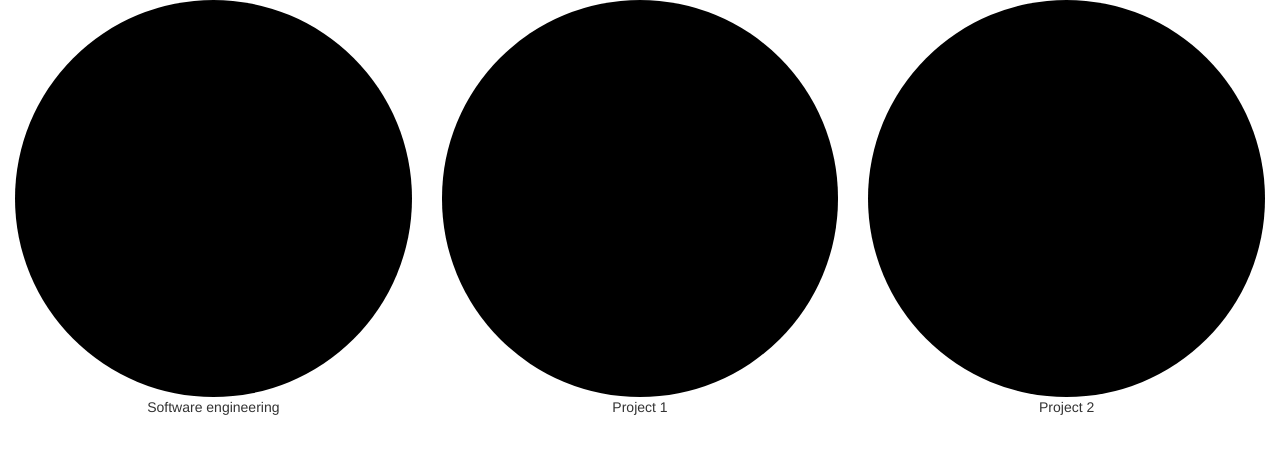
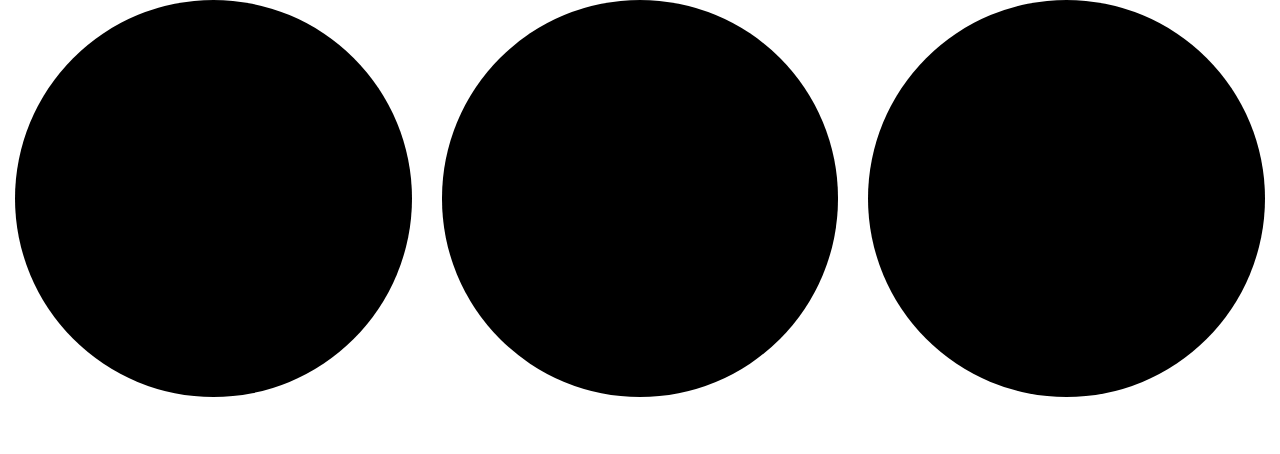
Before and after one commit to dfenders/portfolio, a Jekyll site: the page built from index.html, in a window 1280 px wide. Shown: the top 454 px of the page. Built offline with Jekyll 4.4.1, drawn with Linux system fonts in a browser that asks for light colours.

Commit message:
Update main.css

```diff
--- a/css/main.css
+++ b/css/main.css
@@ -1,2 +1,3 @@
 .alignMiddle{ text-align:center }
 .circle{ border-radius: 100%;background: black;padding: 50%; }
+.circleText{ color:white }
```
